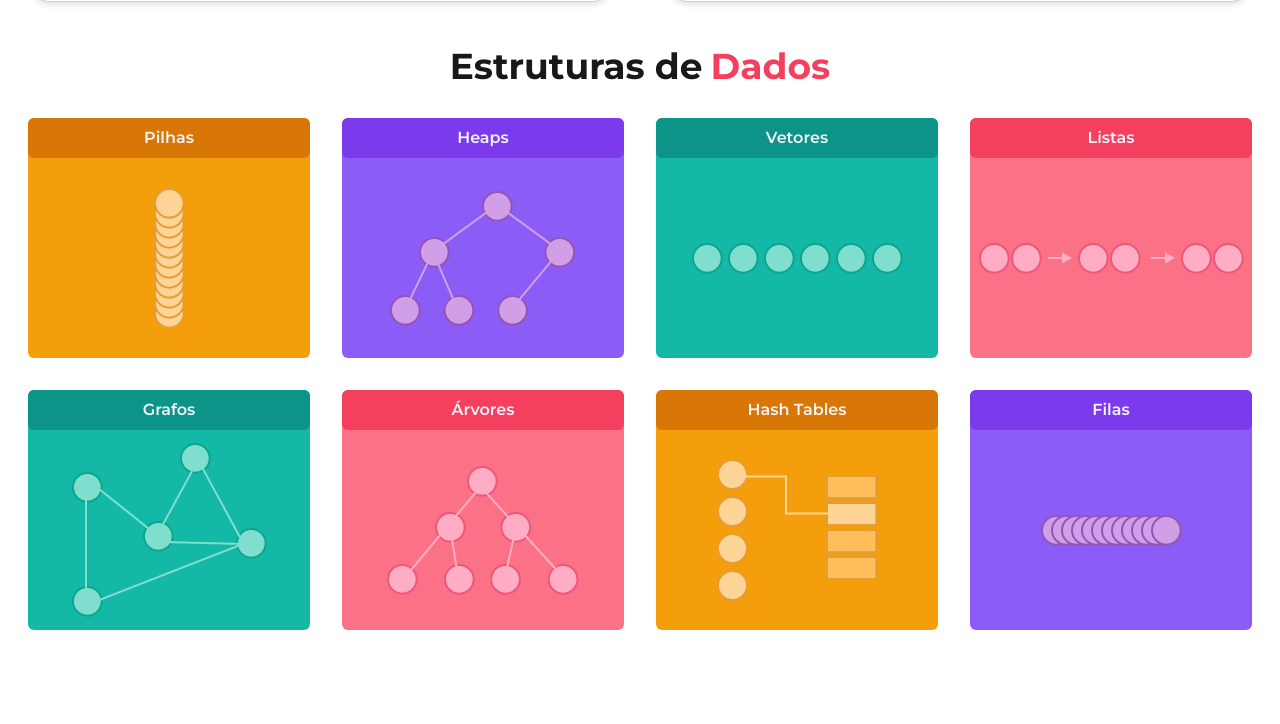
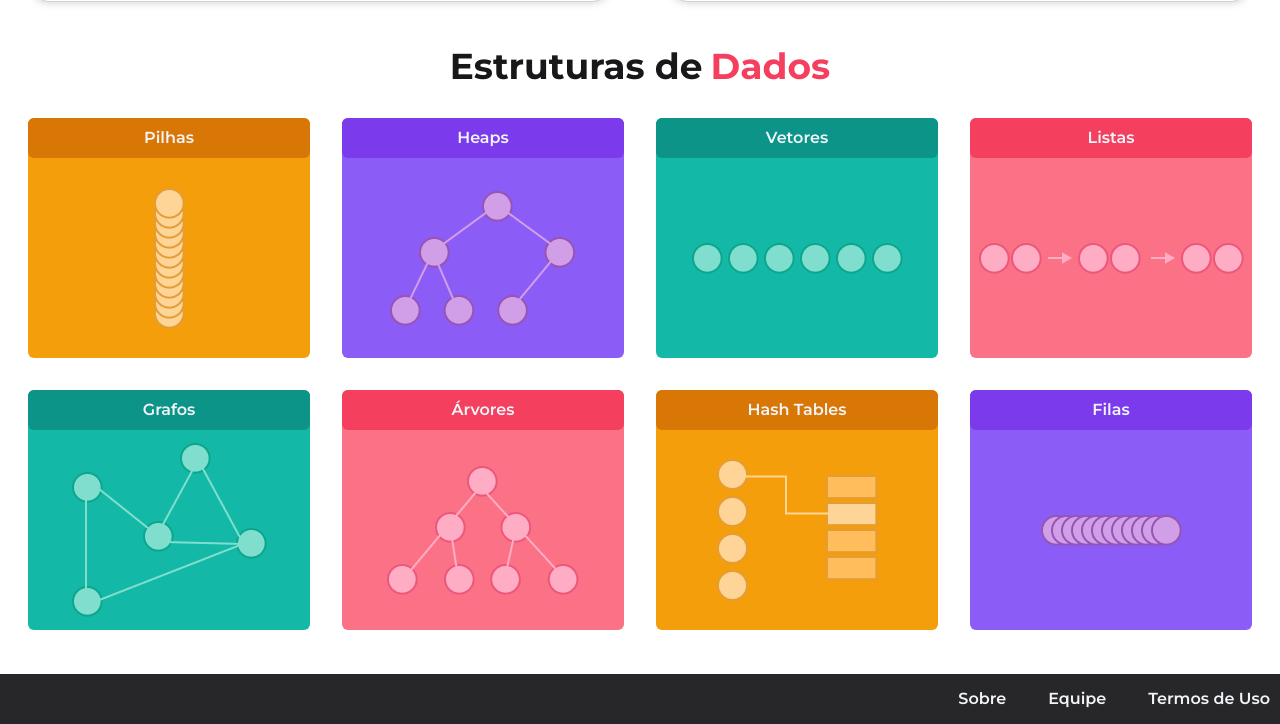
Before and after one commit to LIMA-K-B-A/AlgoView, a website: page assets/html/index.html in a window 1280 px wide. Shown: the part 1008-1732 px from the top of the page. Before the commit the page ends 1682 px from the top, so only its background shows below. Drawn offline with Linux system fonts and the light colour scheme.

Commit message:
Adicionando o Footer

```diff
--- a/assets/css/index.css
+++ b/assets/css/index.css
@@ -90,6 +90,21 @@
   line-height: normal;
 }
 
+/* Footer*/
+.footer{
+  width: 100%;
+  height: 50px;
+  flex-shrink: 0;
+  display: flex;
+  justify-content: end;
+}
+
+.text-footer{
+  display: flex;
+  align-items: center;
+  margin-right: 10px;
+}
+
 /* Responsividade */
 @media screen and (min-width: 50px) and (max-width: 500px) {
     #central-cards {
--- a/assets/html/index.html
+++ b/assets/html/index.html
@@ -1556,6 +1556,22 @@
       </a>
     </div>
   </div>
+
+  <!-- Footer-->
+  <footer>
+    <div class="footer bg-zinc-800 text-slate-100 gap-8 font-montserrat">
+
+      <a href="/sobre" class="text-footer">
+          Sobre
+      </a>
+      <a href="/sobre" class="text-footer">
+          Equipe
+      </a>
+      <a href="/sobre" class="text-footer">
+          Termos de Uso
+      </a>
+  </div>
+  </footer>
   <script type="text/javascript" src="/assets/script/index.js"></script>
 </body>
 
```
